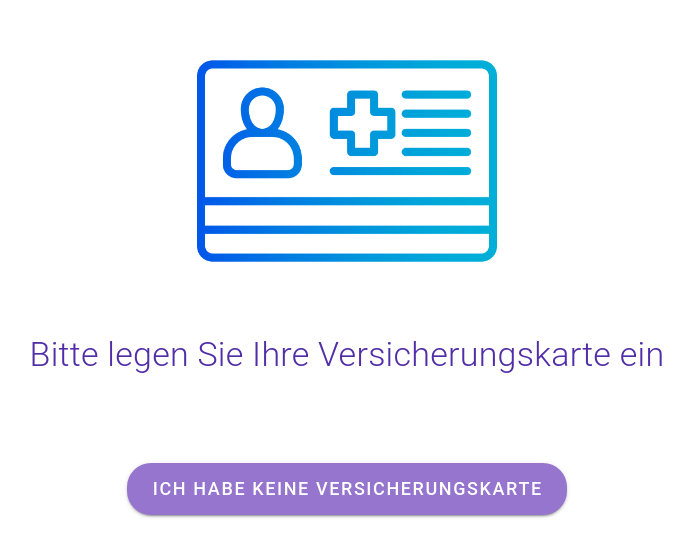
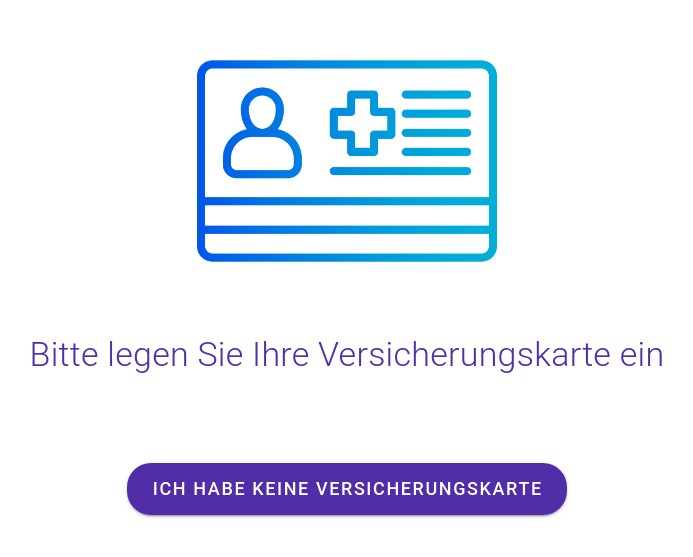
Before and after one commit to inform-me/self-check-in-prototype, a Vue app: page / in a window 1280 px wide. Shown: the part 105-662 px from the top of the page, without its empty margins (293-986 px from the left). Built offline with nearby package versions, Linux system fonts and the light colour scheme.

Commit message:
changed color of Ich habe keine Versicherungskarte

```diff
--- a/src/views/InsertInsuranceCard.vue
+++ b/src/views/InsertInsuranceCard.vue
@@ -46,7 +46,7 @@ function navigateToFillPersonalData() {
       rounded
       size="x-large"
       @click="navigateToFillPersonalData"
-      color="deep-purple-lighten-2"
+      color="deep-purple-darken-2"
     >
       <span class="test">Ich habe keine Versicherungskarte</span>
     </v-btn>
```
